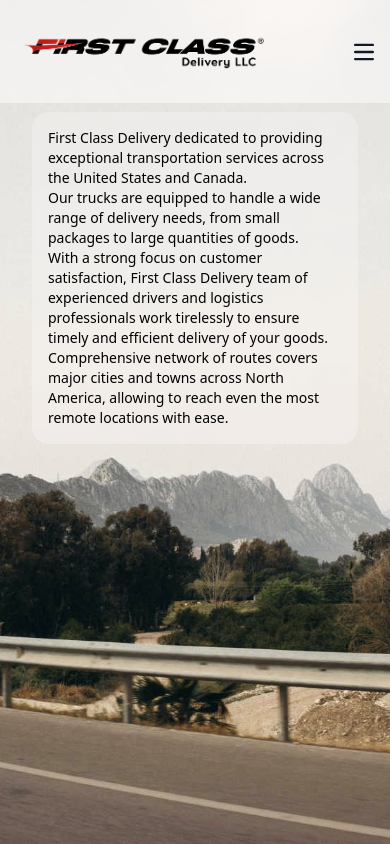
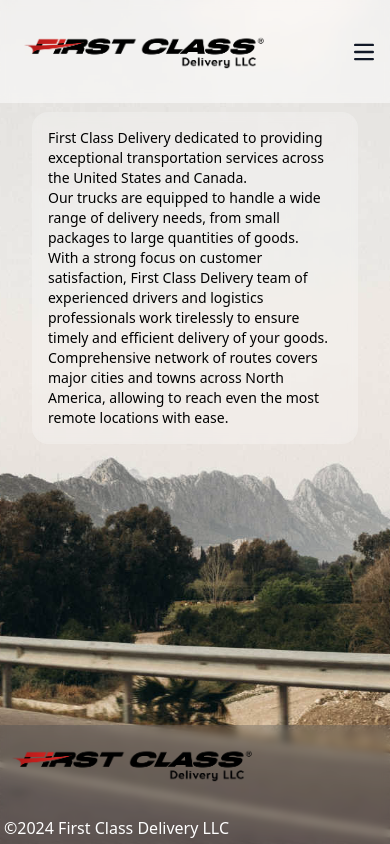
Before and after one commit to 1stclass-delivery/client, a Vue app: page / in a window 390 px wide. Shown: the top 844 px of the page. Built offline with nearby package versions, Linux system fonts and the light colour scheme.

Commit message:
add footer

```diff
--- a/index.html
+++ b/index.html
@@ -6,7 +6,7 @@
     <meta name="viewport" content="width=device-width, initial-scale=1.0">
     <title>First Class Delivery</title>
   </head>
-  <body class="bg-orange-100">
+  <body class="bg-slate-500">
     <div id="app"></div>
     <script type="module" src="/src/main.ts"></script>
   </body>
--- a/src/App.vue
+++ b/src/App.vue
@@ -1,11 +1,13 @@
 <script setup lang="ts">
 import {RouterView} from 'vue-router'
 import Header from "@/components/Header.vue";
+import Footer from "@/components/Footer.vue";
 </script>
 
 <template>
   <Header/>
   <RouterView/>
+  <Footer/>
 </template>
 
 <style scoped>
--- /dev/null
+++ b/src/components/Footer.vue
@@ -0,0 +1,18 @@
+<script setup lang="ts"></script>
+
+<template>
+  <footer class="fixed bottom-0 left-0 w-full text-white font-medium z-10 p-1 backdrop-blur-sm bg-gray-700/25">
+    <div class="flex grid-cols-2">
+      <img src="@/assets/images/fcd-logo.png" alt="logo" class="max-w-64 md:hidden">
+      <div class="w-full flex justify-end">
+      </div>
+    </div>
+    <ul class="grid grid-cols-1 md:flex md:justify-evenly gap-y-4 mt-4 md:mt-0">
+      <li>©2024 First Class Delivery LLC</li>
+    </ul>
+  </footer>
+</template>
+
+<style scoped>
+
+</style>
```
